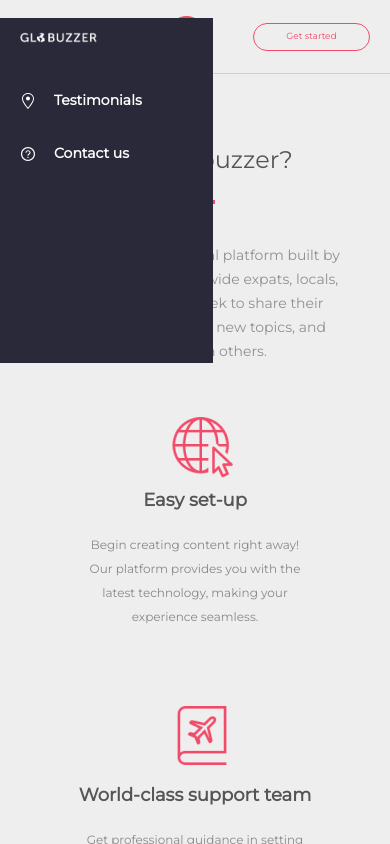
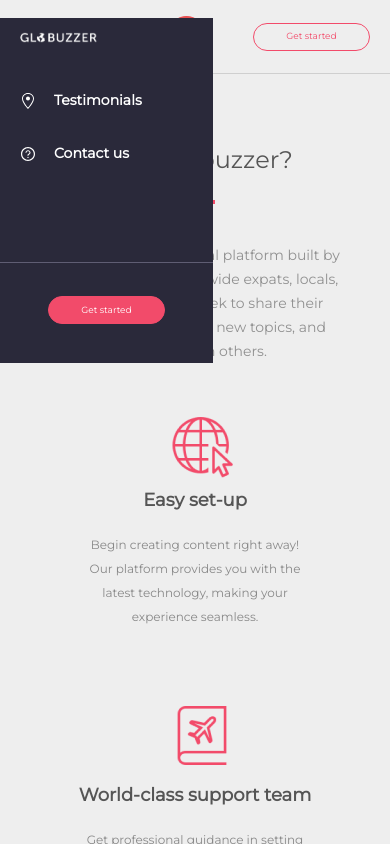
Before and after one commit to tarcea/why-globuzzer, a React (Create React App) app: page / in a window 390 px wide. Both pictures are taken after a click on the icon 37 px from the left and 36 px from the top of the page. Shown: the top 844 px of the page. Built offline with nearby package versions, Linux system fonts and the light colour scheme.

Commit message:
centered button on side menu mobile view

```diff
--- a/src/components/Navbar/Navbar.css
+++ b/src/components/Navbar/Navbar.css
@@ -68,6 +68,7 @@ body {
   align-items: flex-start;
   padding: 14px 20px;
   color: #FFFFFF;
+  border-bottom: 1px solid #5F5D73;
 }
 
 .sesame-logo {
@@ -76,6 +77,10 @@ body {
   padding-bottom: 45px
   /*left: 20px;
   top: 14px;*/
+}
+
+.sesame-links {
+  margin-bottom: 50px;
 }
 
 .sesame-links a {
--- a/src/components/Navbar/Sesame.js
+++ b/src/components/Navbar/Sesame.js
@@ -23,6 +23,9 @@ const Sesame = () => {
           </div>
         </div>
       </div>
+      <div className="ghost-button" style={{color:"#FFFFFF", background:"#F24B6A", margin:"33px auto 0"}}>
+        <p>Get started</p>
+      </div>
     </div>
   );
 }
```
